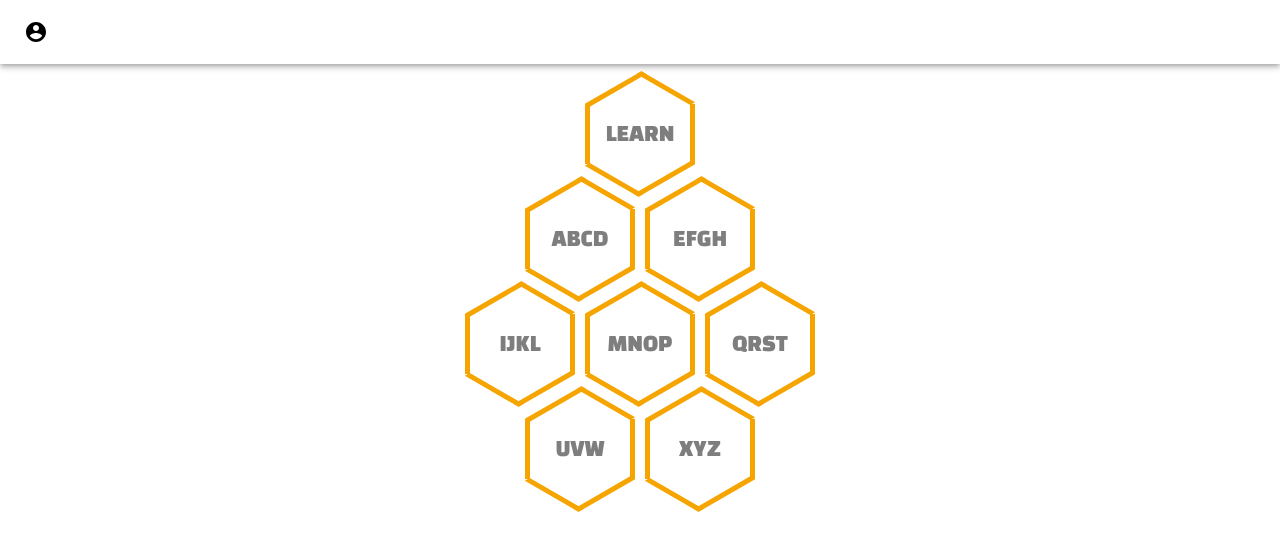
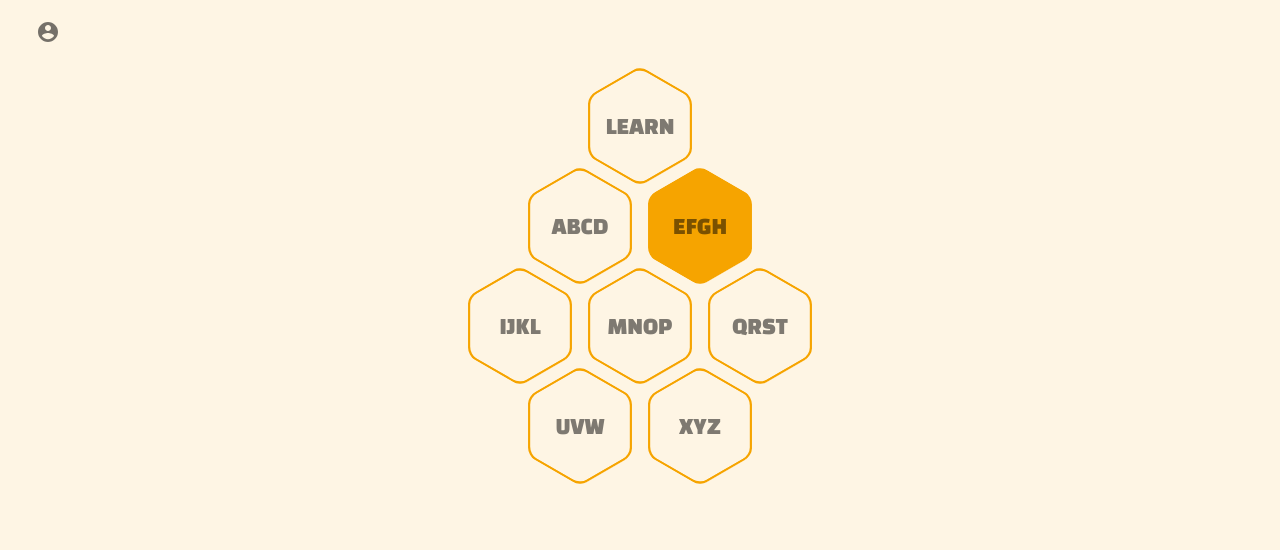
Before and after one commit to 2011-team-heights100/SignBee, a React (Create React App) app: page /dashboard in a window 1280 px wide. Shown: the top 550 px of the page. Built offline with nearby package versions, Linux system fonts and the light colour scheme; no server answers; what fingerpose would draw is missing.

Commit message:
dashboard page styled

```diff
--- a/public/style.css
+++ b/public/style.css
@@ -1,41 +1,93 @@
+body {
+   background-color: #FEF5E4;
+   width: 100%;
+}
+
 .hexagon {
 	position: relative;
-	width: 100px;
-	height: 60px;
-	background-color: transparent;
-	margin: 30px 0;
-	border-left: solid 5px #f6a400;
-	border-right: solid 5px #f6a400;
-	margin-left: 5px;
-	margin-right: 5px;
-   margin-bottom: 5px;
-   margin-top: 40px;
+	/* display: inline-block; */
+	width: 120px;
+   height: 120px;
+}
+.hexagon .hexagon-shape {
+	position: absolute;
+	top: -90px;
+	left: -60px;
+	overflow: hidden;
+	display: inline-block;
+   margin: 48px 0;
+	width: 240px;
+	height: 208px;
+	-webkit-transform: rotate(-30deg) skewX(30deg) scale(0.5);
+	-moz-transform: rotate(-30deg) skewX(30deg) scale(0.5);
+	-ms-transform: rotate(-30deg) skewX(30deg) scale(0.5);
+	-o-transform: rotate(-30deg) skewX(30deg) scale(0.5);
+	transform: rotate(-30deg) skewX(30deg) scale(0.5);
+   border-radius: 15px;
+}
+.hexagon .hexagon-shape *,
+.hexagon .hexagon-shape *:before {
+	display: block;
+	overflow: hidden;
+	width: inherit;
+	height: inherit;
+   border-radius: inherit;
+}
+.hexagon .hexagon-shape .hexagon-shape-inner {
+	-webkit-transform: skewX(-30deg) rotate(60deg) skewX(30deg);
+	-moz-transform: skewX(-30deg) rotate(60deg) skewX(30deg);
+	-ms-transform: skewX(-30deg) rotate(60deg) skewX(30deg);
+	-o-transform: skewX(-30deg) rotate(60deg) skewX(30deg);
+	transform: skewX(-30deg) rotate(60deg) skewX(30deg);
+   /* opacity: 1; */
+}
+.hexagon .hexagon-shape:first-child .hexagon-shape-inner:before,
+.hexagon .hexagon-shape .hexagon-shape-inner-2 {
+	-webkit-transform: skewX(-30deg) rotate(60deg) skewX(30deg);
+	-moz-transform: skewX(-30deg) rotate(60deg) skewX(30deg);
+	-ms-transform: skewX(-30deg) rotate(60deg) skewX(30deg);
+	-o-transform: skewX(-30deg) rotate(60deg) skewX(30deg);
+	transform: skewX(-30deg) rotate(60deg) skewX(30deg);
+	background: transparent;
+   content: "";
+}
+.hexagon.hexagon-with-border .hexagon-shape.content-panel {
+	-webkit-transform: rotate(-30deg) skewX(30deg) scale(0.46);
+	-moz-transform: rotate(-30deg) skewX(30deg) scale(0.46);
+	-ms-transform: rotate(-30deg) skewX(30deg) scale(0.46);
+	-o-transform: rotate(-30deg) skewX(30deg) scale(0.46);
+   transform: rotate(-30deg) skewX(30deg) scale(0.48);
+}
+.hexagon.hexagon-with-border
+	.hexagon-shape.content-panel:first-child
+	.hexagon-shape-inner:before,
+.hexagon.hexagon-with-border
+	.hexagon-shape.content-panel
+	.hexagon-shape-inner-2 {
+	background: #FEF5E4;
 }
 
-.hexagon:before,
-.hexagon:after {
-	content: "";
-	position: absolute;
-	z-index: 1;
-	width: 73px;
-	height: 69px;
-	-webkit-transform: scaleY(0.5774) rotate(-45deg);
-	-ms-transform: scaleY(0.5774) rotate(-45deg);
-	transform: scaleY(0.5774) rotate(-45deg);
-	background-color: inherit;
-	left: 10px;
+.hexagon .hexagon-content {
+	position: relative;
+	top: 20px;
+	left: 0;
+	width: 100%;
+	text-align: center;
+	line-height: 1.5;
 }
 
-.hexagon:before {
-	top: -39.5px;
-	border-top: solid 7px #f6a400;
-	border-right: solid 7px #f6a400;
+.hexagon .hexagon-content .content-title {
+	float: center;
+	font-family: "Changa One", cursive;
+	text-align: center;
+	opacity: 50%;
+	font-size: 24px;
+	margin-top: 1em;
 }
 
-.hexagon:after {
-	bottom: -39px;
-	border-bottom: solid 7px #f6a400;
-   border-left: solid 7px #f6a400;
+.hexagon.warning .hexagon-shape:first-child .hexagon-shape-inner:before,
+.hexagon.warning .hexagon-shape-inner-2 {
+   background: #F6A400;
 }
 
 #hexGrid {
@@ -46,13 +98,6 @@
 
 .row {
 	display: flex;
-	flex-direction: row;
+   flex-direction: row;
+   margin-bottom: -20px;
 }
-.hexIn {
-	float: center;
-	font-family: "Changa One", cursive;
-	text-align: center;
-	opacity: 50%;
-	font-size: 24px;
-	margin-top: 1rem;
-}
--- a/src/components/Dashboard.js
+++ b/src/components/Dashboard.js
@@ -1,47 +1,134 @@
 import React from "react";
 
 export default function Dashboard() {
-	// const sections = [
-	// 	{ name: "Learn" },
-	// 	{ name: "ABCD" },
-	// 	{ name: "EFGH" },
-	// 	{ name: "IJKL" },
-	// 	{ name: "MNOP" },
-	// 	{ name: "QRST" },
-	// 	{ name: "UVW" },
-	// 	{ name: "XYZ" },
-	// ];
 	return (
 		<div id="hexGrid">
-			<div className="row"></div>
-			<div className="hexagon">
-				<div className="hexIn">LEARN</div>
-			</div>
 			<div className="row">
-				<div className="hexagon">
-					<div className="hexIn">ABCD</div>
-				</div>
-				<div className="hexagon">
-					<div className="hexIn">EFGH</div>
+				<div className="hexagon hexagon-with-border warning">
+					<div className="hexagon-shape">
+						<div className="hexagon-shape-inner">
+							<div className="hexagon-shape-inner-2"></div>
+						</div>
+					</div>
+					<div className="hexagon-shape content-panel">
+						<div className="hexagon-shape-inner">
+							<div className="hexagon-shape-inner-2"></div>
+						</div>
+					</div>
+					<div className="hexagon-content">
+						<div className="content-title">LEARN</div>
+					</div>
 				</div>
 			</div>
 			<div className="row">
-				<div className="hexagon">
-					<div className="hexIn">IJKL</div>
+				<div className="hexagon hexagon-with-border warning">
+					<div className="hexagon-shape">
+						<div className="hexagon-shape-inner">
+							<div className="hexagon-shape-inner-2"></div>
+						</div>
+					</div>
+					<div className="hexagon-shape content-panel">
+						<div className="hexagon-shape-inner">
+							<div className="hexagon-shape-inner-2"></div>
+						</div>
+					</div>
+					<div className="hexagon-content">
+						<div className="content-title">ABCD</div>
+					</div>
 				</div>
-				<div className="hexagon">
-					<div className="hexIn">MNOP</div>
-				</div>
-				<div className="hexagon">
-					<div className="hexIn">QRST</div>
+				<div className="hexagon hexagon-with-border warning">
+					<div className="hexagon-shape">
+						<div className="hexagon-shape-inner">
+							<div className="hexagon-shape-inner-2"></div>
+						</div>
+					</div>
+					<div className="hexagon-shape content-panel">
+						{/* <div className="hexagon-shape-inner">
+							<div className="hexagon-shape-inner-2"></div>
+						</div> */}
+					</div>
+					<div className="hexagon-content">
+						<div className="content-title">EFGH</div>
+					</div>
 				</div>
 			</div>
 			<div className="row">
-				<div className="hexagon">
-					<div className="hexIn">UVW</div>
+				<div className="hexagon hexagon-with-border warning">
+					<div className="hexagon-shape">
+						<div className="hexagon-shape-inner">
+							<div className="hexagon-shape-inner-2"></div>
+						</div>
+					</div>
+					<div className="hexagon-shape content-panel">
+						<div className="hexagon-shape-inner">
+							<div className="hexagon-shape-inner-2"></div>
+						</div>
+					</div>
+					<div className="hexagon-content">
+						<div className="content-title">IJKL</div>
+					</div>
 				</div>
-				<div className="hexagon">
-					<div className="hexIn">XYZ</div>
+				<div className="hexagon hexagon-with-border warning">
+					<div className="hexagon-shape">
+						<div className="hexagon-shape-inner">
+							<div className="hexagon-shape-inner-2"></div>
+						</div>
+					</div>
+					<div className="hexagon-shape content-panel">
+						<div className="hexagon-shape-inner">
+							<div className="hexagon-shape-inner-2"></div>
+						</div>
+					</div>
+					<div className="hexagon-content">
+						<div className="content-title">MNOP</div>
+					</div>
+				</div>
+				<div className="hexagon hexagon-with-border warning">
+					<div className="hexagon-shape">
+						<div className="hexagon-shape-inner">
+							<div className="hexagon-shape-inner-2"></div>
+						</div>
+					</div>
+					<div className="hexagon-shape content-panel">
+						<div className="hexagon-shape-inner">
+							<div className="hexagon-shape-inner-2"></div>
+						</div>
+					</div>
+					<div className="hexagon-content">
+						<div className="content-title">QRST</div>
+					</div>
+				</div>
+			</div>
+			<div className="row">
+				<div className="hexagon hexagon-with-border warning">
+					<div className="hexagon-shape">
+						<div className="hexagon-shape-inner">
+							<div className="hexagon-shape-inner-2"></div>
+						</div>
+					</div>
+					<div className="hexagon-shape content-panel">
+						<div className="hexagon-shape-inner">
+							<div className="hexagon-shape-inner-2"></div>
+						</div>
+					</div>
+					<div className="hexagon-content">
+						<div className="content-title">UVW</div>
+					</div>
+				</div>
+				<div className="hexagon hexagon-with-border warning">
+					<div className="hexagon-shape">
+						<div className="hexagon-shape-inner">
+							<div className="hexagon-shape-inner-2"></div>
+						</div>
+					</div>
+					<div className="hexagon-shape content-panel">
+						<div className="hexagon-shape-inner">
+							<div className="hexagon-shape-inner-2"></div>
+						</div>
+					</div>
+					<div className="hexagon-content">
+						<div className="content-title">XYZ</div>
+					</div>
 				</div>
 			</div>
 		</div>
--- a/src/components/Navbar.js
+++ b/src/components/Navbar.js
@@ -1,5 +1,5 @@
 import React from "react";
-import {AppBar, Toolbar} from "@material-ui/core";
+import {AppBar, Toolbar, IconButton} from "@material-ui/core";
 import AccountCircle from "@material-ui/icons/AccountCircle";
 
 import ProfileSummary from "./ProfileSummary"
@@ -7,12 +7,14 @@ import ProfileSummary from "./ProfileSummary"
 export default function Navbar() {
 	return (
 		<>
-			<AppBar position="static" color="transparent" >
+			<AppBar position="static" color="transparent" elevation={0}>
 				<Toolbar>
-					<AccountCircle />
+					<IconButton>
+						<AccountCircle />
+					</IconButton>
 				</Toolbar>
 			</AppBar>
-         <ProfileSummary />
+			<ProfileSummary />
 		</>
 	);
 }
--- a/src/components/ProfileSummary.js
+++ b/src/components/ProfileSummary.js
@@ -1,5 +1,6 @@
 import React from "react";
 import PersonOutlineIcon from '@material-ui/icons/PersonOutline';
+import IndeterminateCheckBoxIcon from "@material-ui/icons/IndeterminateCheckBox";
 import { Dialog, DialogTitle, List, ListItem, ListItemText, ListItemAvatar, Avatar } from "@material-ui/core";
 
 //this does not open. Need to add toggle functionality.
@@ -11,7 +12,7 @@ export default function ProfileSummary() {
 			<div>LEVEL</div>
 			<div>STREAK</div>
 			<List>
-            <ListItem button onClick={()=>{}} key="updateProfile">
+				<ListItem button onClick={() => {}} key="updateProfile">
 					<ListItemAvatar>
 						<Avatar>
 							<PersonOutlineIcon />
@@ -19,6 +20,14 @@ export default function ProfileSummary() {
 					</ListItemAvatar>
 					<ListItemText primary="Edit Account Info" />
 				</ListItem>
+				<ListItem button onClick={() => {}} key="updateProfile">
+					<ListItemAvatar>
+						<Avatar>
+							<IndeterminateCheckBoxIcon />
+						</Avatar>
+					</ListItemAvatar>
+					<ListItemText primary="Sign Out" />
+				</ListItem>
 			</List>
 		</Dialog>
 	);
```
Also changed, not shown: 2 other files (tests, documents, lock files or other folders). Lines whose indentation alone changed are shown as unchanged.
